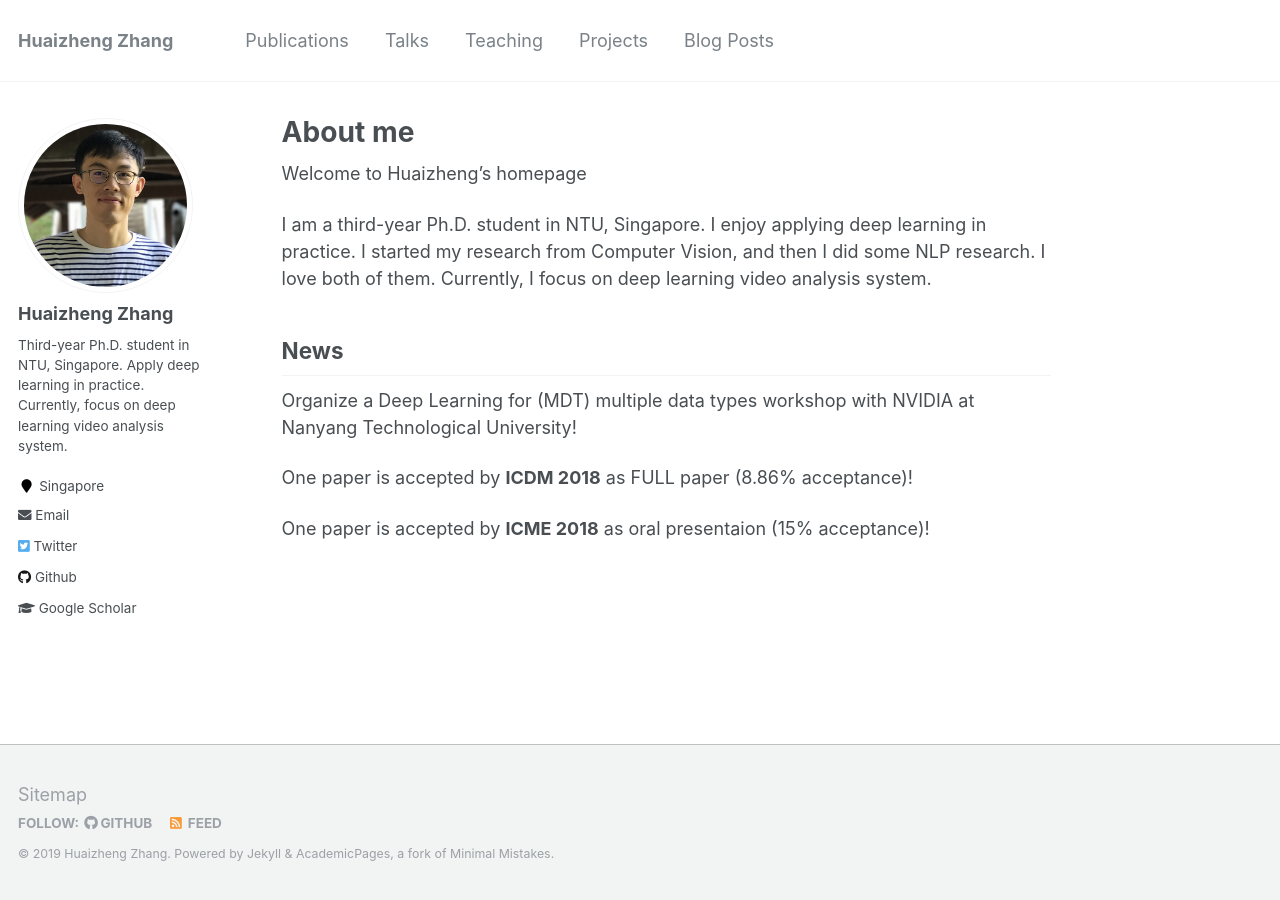
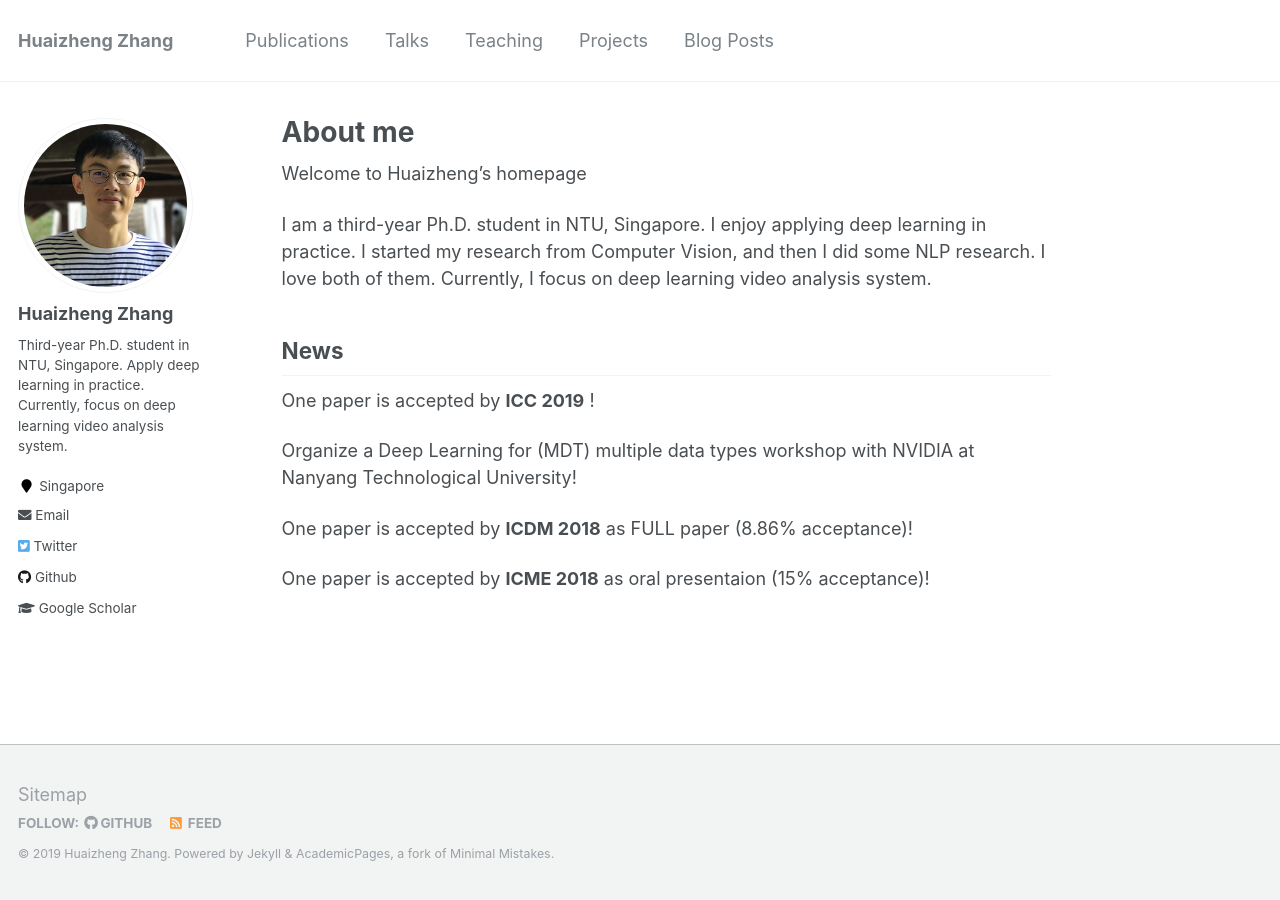
Before and after one commit to HuaizhengZhang/personal_archived, a Jekyll site: the page built from _pages/about.md, in a window 1280 px wide. Built offline with Jekyll 4.4.1, drawn with Linux system fonts in a browser that asks for light colours.

Commit message:
update ICC news

```diff
--- a/_pages/about.md
+++ b/_pages/about.md
@@ -17,6 +17,8 @@ Currently, I focus on deep learning video analysis system.
 News
 -======
 
+One paper is accepted by **ICC 2019** !
+
 Organize a Deep Learning for (MDT) multiple data types workshop with NVIDIA at Nanyang Technological University!
 
 One paper is accepted by **ICDM 2018** as FULL paper (8.86% acceptance)!
```
